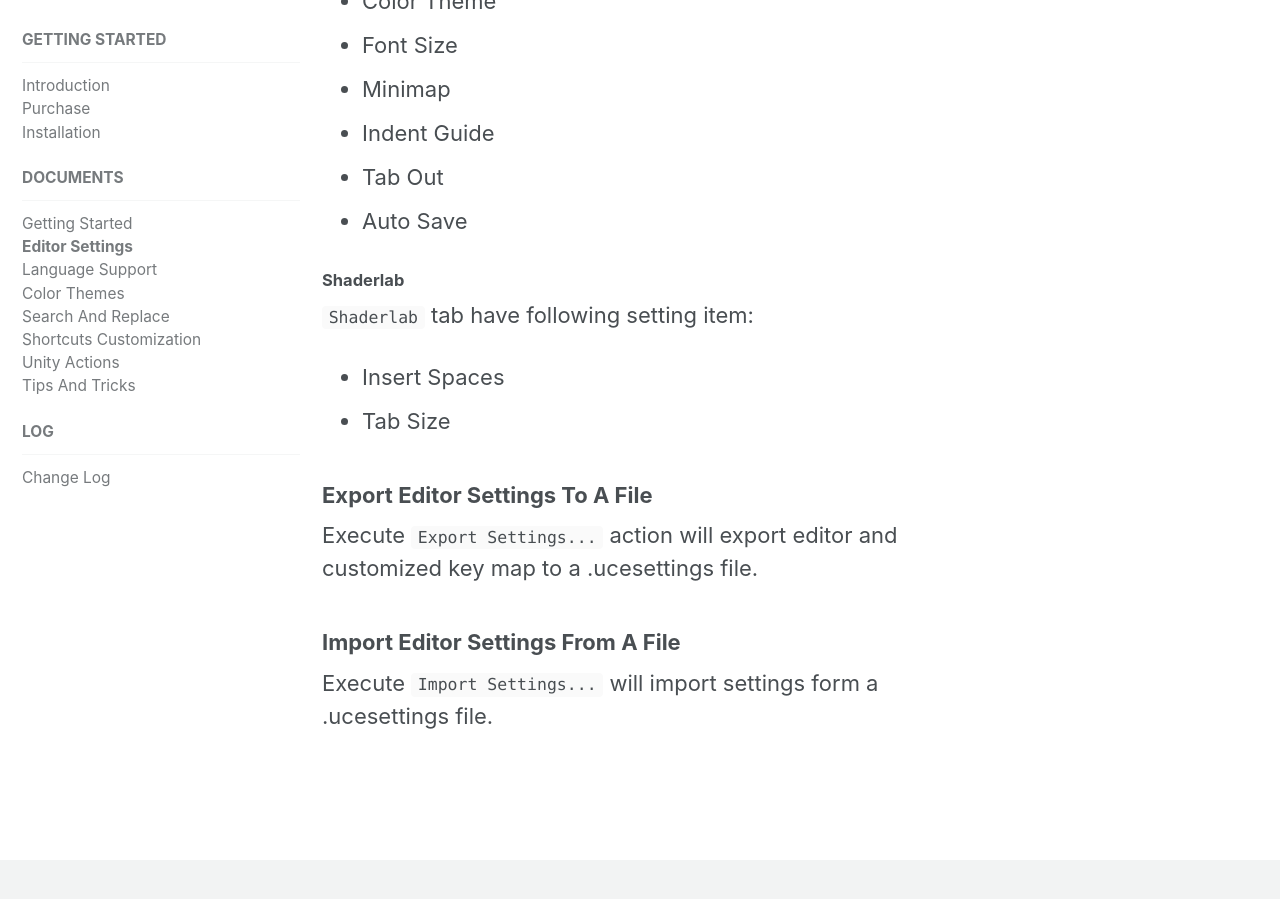
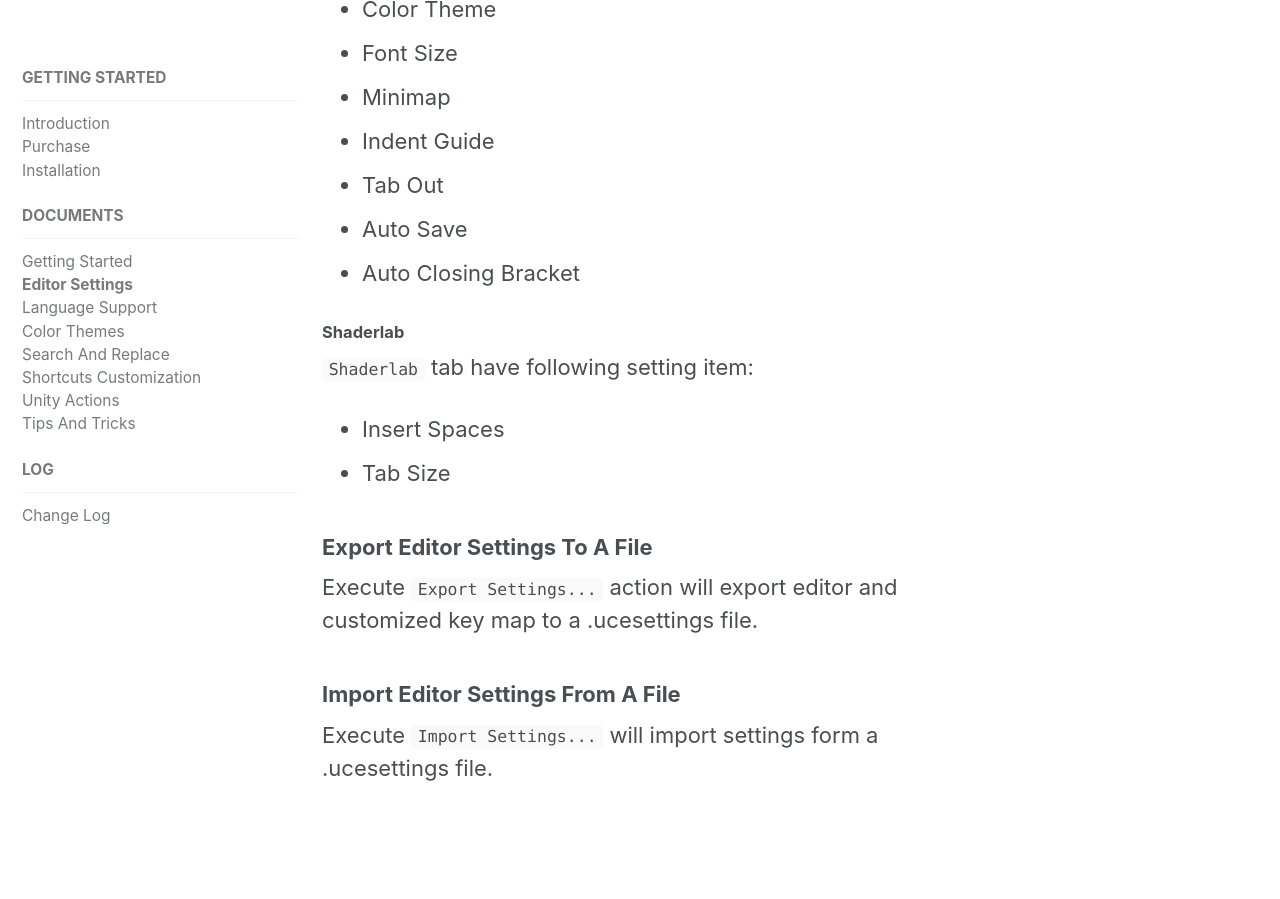
Before and after one commit to amloveyweb/amloveyweb.github.io, a Jekyll site: the page built from _pages/uCodeEditor/editorsettings.md, in a window 1280 px wide and 900 px high, scrolled down 1000 px. Built offline with Jekyll 4.4.1, drawn with Linux system fonts in a browser that asks for light colours; nearby versions of some CDN libraries.

Commit message:
update images

```diff
--- a/_pages/uCodeEditor/editorsettings.md
+++ b/_pages/uCodeEditor/editorsettings.md
@@ -23,6 +23,7 @@ We can change editor settings in __Settings Window__, which can be opened via cl
 - Indent Guide
 - Tab Out
 - Auto Save
+- Auto Closing Bracket
 
 #### Shaderlab
 
```
Also changed, not shown: assets/images/uce/settings.png.
